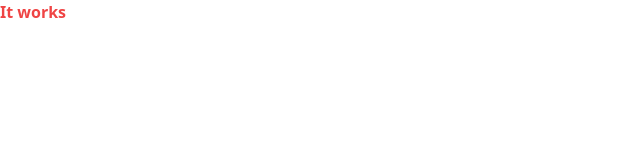
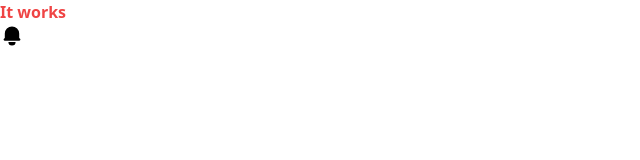
Before and after one commit to arturyahnychuk/Nuxt-template, a Nuxt app: page / in a window 1280 px wide. Shown: the top 160 px of the page, without its empty margins (0-640 px from the left). Built offline with nearby package versions, Linux system fonts and the light colour scheme.

Commit message:
feat: add hero icons autoloader component

```diff
--- /dev/null
+++ b/components/HIcon.vue
@@ -0,0 +1,24 @@
+<template>
+  <Component
+    :is="icon"
+  />
+</template>
+
+<script setup lang="ts">
+import * as solid from '@heroicons/vue/solid'
+import * as outline from '@heroicons/vue/outline'
+
+const props = defineProps({
+  name: {
+    type: String,
+    default: null,
+    validator: (value: string) => value && !value.toLowerCase().includes('icon'),
+  },
+  outline: { type: Boolean, default: false },
+})
+
+const icon = computed(() => {
+  const localIcon = (props.outline ? outline : solid)[props.name + 'Icon']
+  return localIcon ?? solid.QuestionMarkCircleIcon
+})
+</script>
--- a/pages/index.vue
+++ b/pages/index.vue
@@ -1,3 +1,8 @@
 <template>
   <p class="text-red-500 font-bold">It works</p>
+
+  <HIcon
+    name="Bell"
+    class="h-6 w-6"
+  />
 </template>
```
